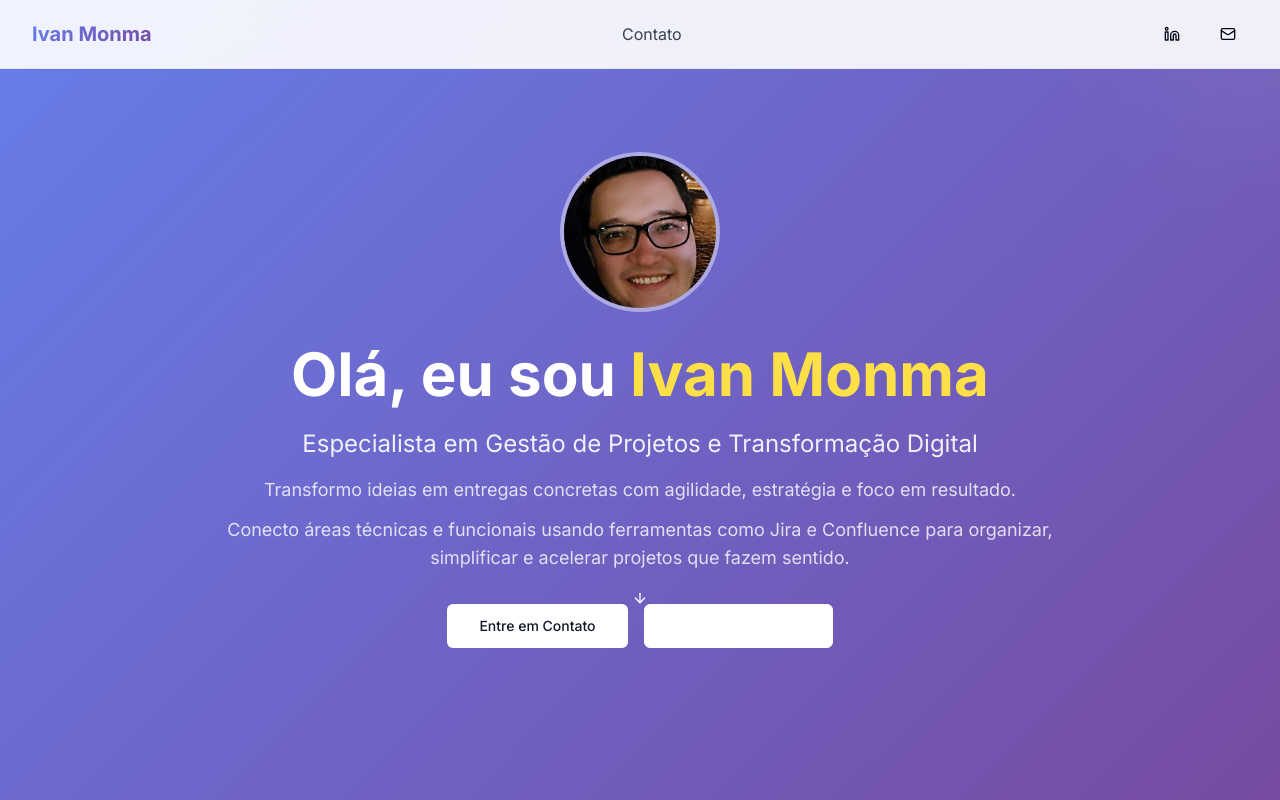
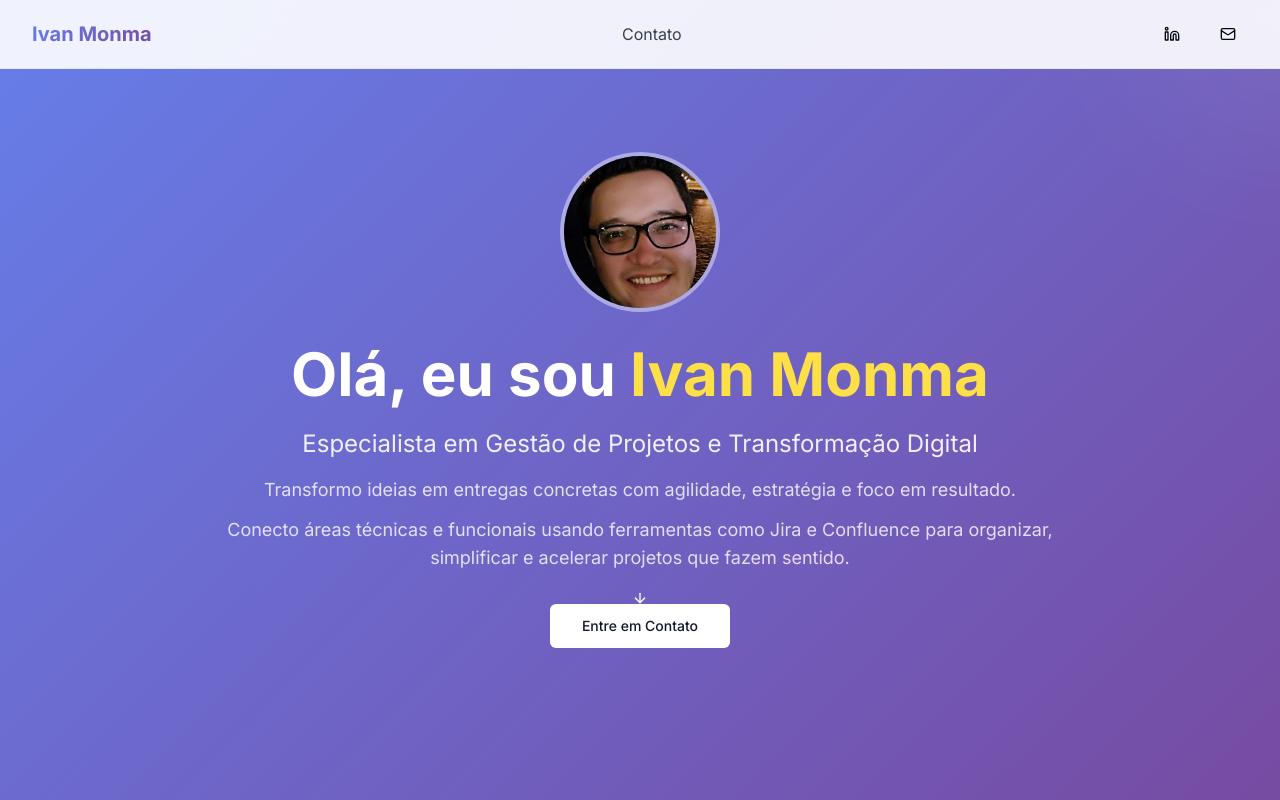
Before and after one commit to monmaivan/ivan-monma, a React (Vite) app: page / in a window 1280 px wide. Shown: the top 800 px of the page. Built offline with nearby package versions, Linux system fonts and the light colour scheme.

Commit message:
Remove "Download CV" button
Removed the "Download CV" button from the hero section and prepared the code for GitHub upload.

```diff
--- a/src/components/HeroSection.tsx
+++ b/src/components/HeroSection.tsx
@@ -1,7 +1,7 @@
 
 import React from 'react';
 import { Button } from '@/components/ui/button';
-import { ArrowDown, Download } from 'lucide-react';
+import { ArrowDown } from 'lucide-react';
 
 const HeroSection = () => {
   const scrollToSection = (sectionId: string) => {
@@ -21,7 +21,7 @@ const HeroSection = () => {
 
       <div className="max-w-7xl mx-auto px-4 sm:px-6 lg:px-8 relative z-10">
         <div className="text-center">
-          {/* Profile Image - Updated */}
+          {/* Profile Image */}
           <div className="mb-8">
             <div className="w-32 h-32 md:w-40 md:h-40 mx-auto rounded-full bg-white/20 backdrop-blur-sm border-4 border-white/30 flex items-center justify-center overflow-hidden">
               <img
@@ -32,7 +32,7 @@ const HeroSection = () => {
             </div>
           </div>
 
-          {/* Main Content - Simplified */}
+          {/* Main Content */}
           <div>
             <h1 className="text-4xl md:text-6xl font-bold text-white mb-6">
               Olá, eu sou <span className="text-yellow-300">Ivan Monma</span>
@@ -45,21 +45,13 @@ const HeroSection = () => {
               <p>Conecto áreas técnicas e funcionais usando ferramentas como Jira e Confluence para organizar, simplificar e acelerar projetos que fazem sentido.</p>
             </div>
 
-            <div className="flex flex-col sm:flex-row gap-4 justify-center items-center">
+            <div className="flex justify-center">
               <Button
                 size="lg"
                 className="bg-white text-gray-900 hover:bg-gray-100 px-8 py-3"
                 onClick={() => scrollToSection('contato')}
               >
                 Entre em Contato
-              </Button>
-              <Button
-                size="lg"
-                variant="outline"
-                className="border-white text-white hover:bg-white hover:text-gray-900 px-8 py-3"
-              >
-                <Download className="mr-2 h-4 w-4" />
-                Download CV
               </Button>
             </div>
           </div>
```
